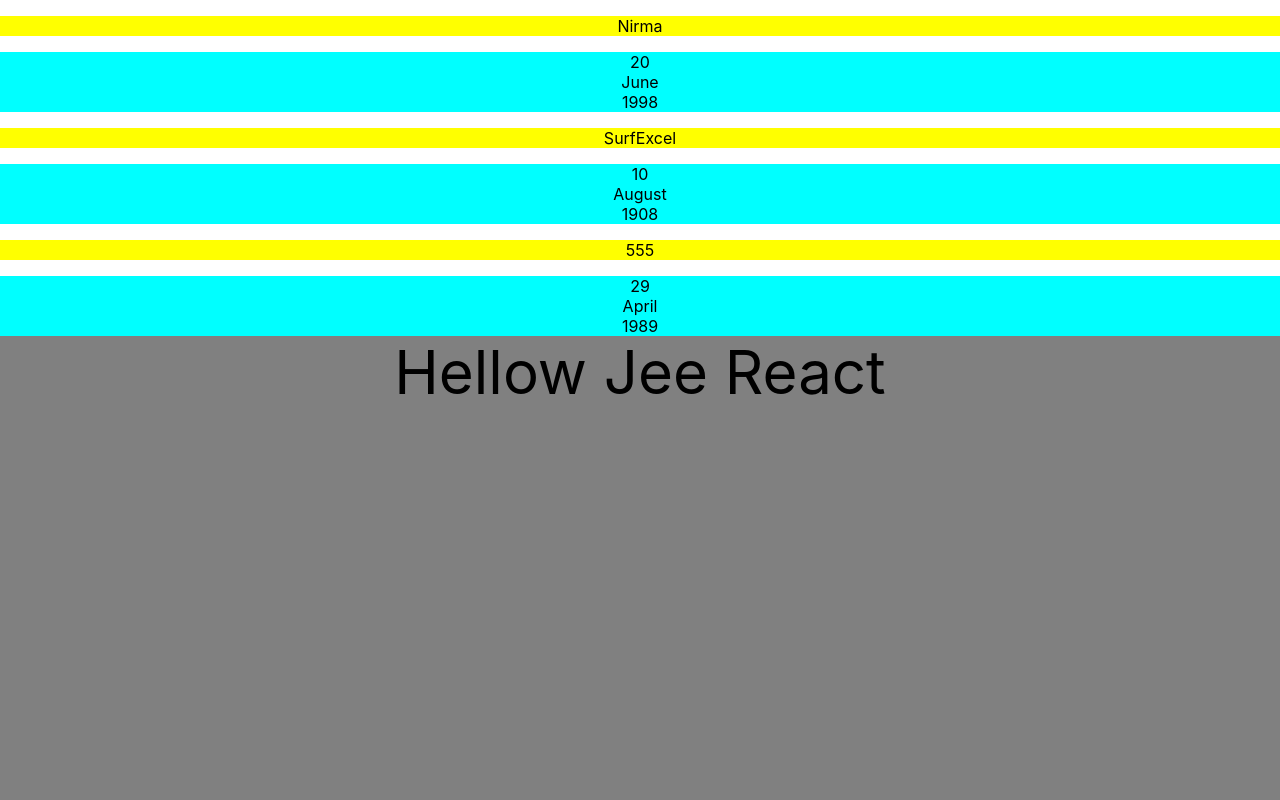
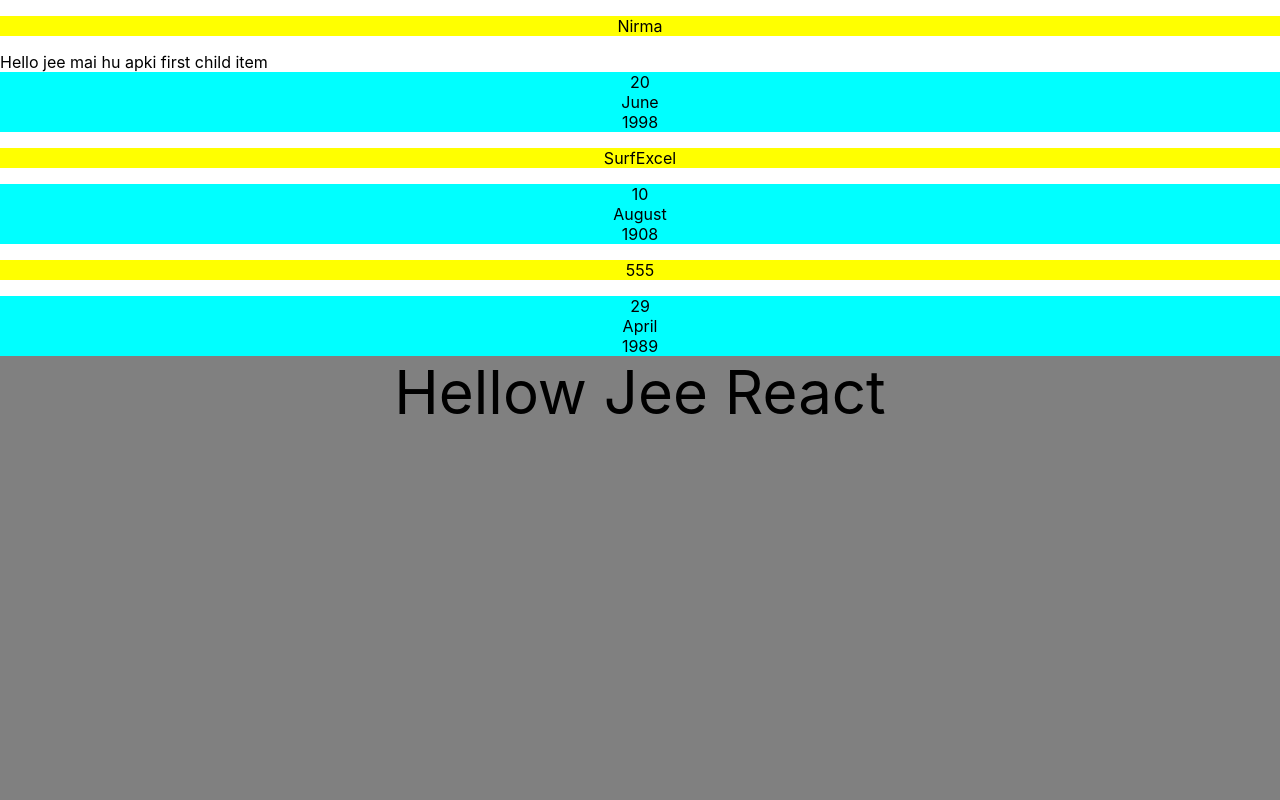
Before and after one commit to ManojBhandarkar98/CodeHelp-React, a React (Create React App) app: page / in a window 1280 px wide. Shown: the top 800 px of the page. Built offline with nearby package versions, Linux system fonts and the light colour scheme.

Commit message:
Epi - 01 - Accessing tag data using props.children

```diff
--- a/src/App.js
+++ b/src/App.js
@@ -26,7 +26,9 @@
   ]
   return (
   <div>
-    <Item itemName={response[0].itemName}></Item>
+    <Item itemName={response[0].itemName}>
+      Hello jee mai hu apki first child item
+    </Item>
     <ItemDate day={response[0].itemDate} month={response[0].itemMonth} year={response[0].itemYear}></ItemDate>
     <Item itemName={response[1].itemName}></Item>
     <ItemDate day={response[1].itemDate} month={response[1].itemMonth} year={response[1].itemYear}></ItemDate>
--- a/src/Componants/Item.js
+++ b/src/Componants/Item.js
@@ -1,7 +1,9 @@
 import './Item.css';
 function Item(props) {
     const itemName = props.itemName;
-    return <p className="item">{itemName}</p>;
+    return (
+    <div><p className="item">{itemName}</p>
+    {props.children}</div>);
 }
 
 export default Item;
```
